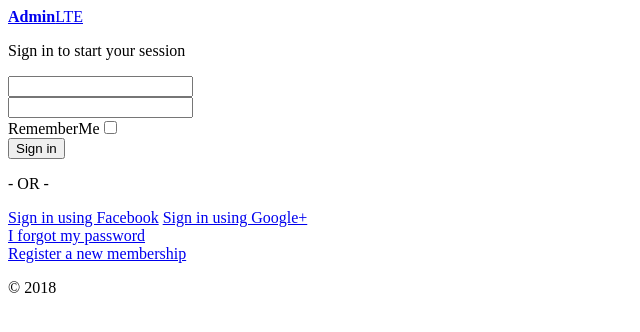
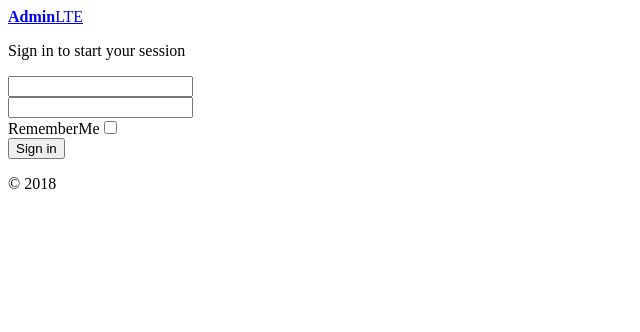
Before and after one commit to cbjason/yii2_admin, a Yii app: template backend/views/templates/adminlte/site/login.php in a window 1280 px wide. Shown: the top 332 px of the page, without its empty margins (0-640 px from the left). Run offline with PHP 8.4 and a stand-in for Yii, Linux system fonts and the light colour scheme; the template is opened without the code that fills it, so the values that code supplies are empty; form fields are guessed from the names that the template uses; some libraries are stand-ins or nearby versions.

Commit message:
登录页面修改

```diff
--- a/backend/views/templates/adminlte/layouts/content.php
+++ b/backend/views/templates/adminlte/layouts/content.php
@@ -36,11 +36,7 @@
 </div>
 
 <footer class="main-footer">
-    <div class="pull-right hidden-xs">
-        <b>Version</b> 2.0
-    </div>
-    <strong>Copyright &copy; 2014-2015 <a href="http://almsaeedstudio.com">Almsaeed Studio</a>.</strong> All rights
-    reserved.
+    <strong>Copyright &copy; 2014-2018 Joey-Ch</strong> All rights reserved.
 </footer>
 
 <!-- Control Sidebar -->
--- a/backend/views/templates/adminlte/site/login.php
+++ b/backend/views/templates/adminlte/site/login.php
@@ -53,17 +53,13 @@
 
         <?php ActiveForm::end(); ?>
 
-        <div class="social-auth-links text-center">
-            <p>- OR -</p>
-            <a href="#" class="btn btn-block btn-social btn-facebook btn-flat"><i class="fa fa-facebook"></i> Sign in
-                using Facebook</a>
-            <a href="#" class="btn btn-block btn-social btn-google-plus btn-flat"><i class="fa fa-google-plus"></i> Sign
-                in using Google+</a>
-        </div>
-        <!-- /.social-auth-links -->
+<!--        <div class="social-auth-links text-center">-->
+<!--            <p>- OR -</p>-->
+<!--            <a href="--><?//= \yii\helpers\Url::to(['/site/signup']); ?><!--" class="btn btn-block btn-facebook btn-flat">Sign up</a>-->
+<!--        </div>-->
 
-        <a href="#">I forgot my password</a><br>
-        <a href="register.html" class="text-center">Register a new membership</a>
+<!--        <a href="#">I forgot my password</a><br>-->
+<!--        <a href="register.html" class="text-center">Register a new membership</a>-->
 
     </div>
     <!-- /.login-box-body -->
```
Also changed, not shown: backend/views/templates/adminlte/layouts/left.php (+0 -50 lines).
